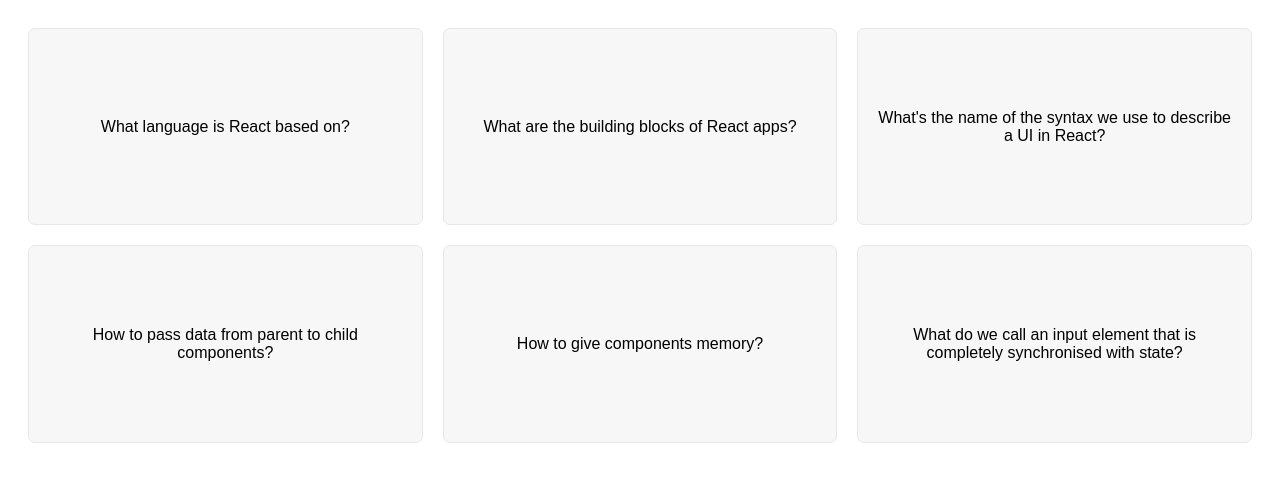
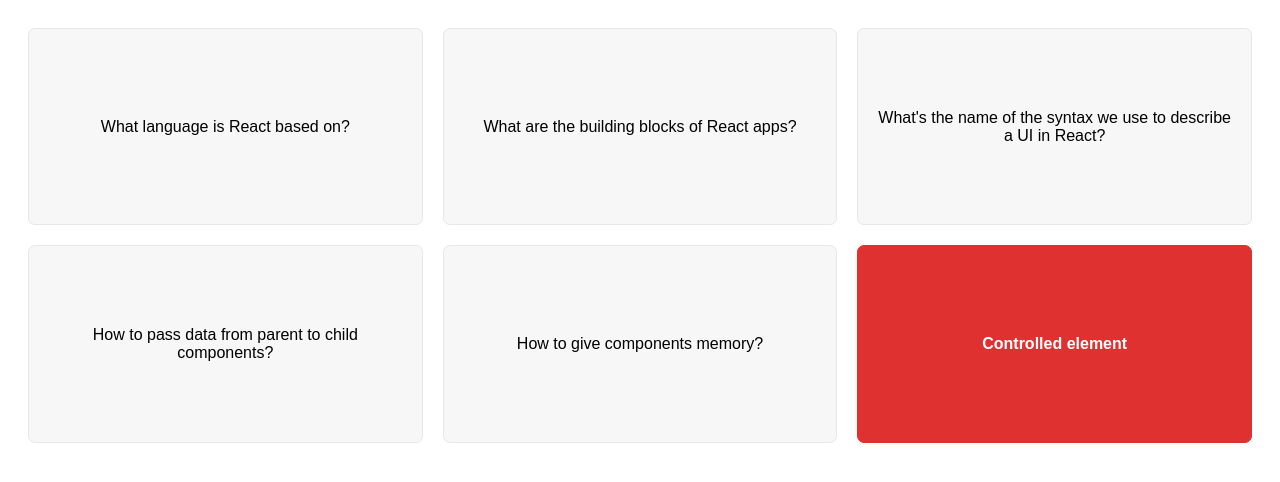
Before and after one commit to SenseiZarkoDukic/flashcards, a React (Create React App) app: page / in a window 1280 px wide. Shown: the top 482 px of the page. Built offline with nearby package versions, Linux system fonts and the light colour scheme.

Commit message:
Using state to decide on slectedId if it is going to be question or answer, also giving classNames to the cards

```diff
--- a/src/App.js
+++ b/src/App.js
@@ -1,3 +1,4 @@
+import { useState } from "react";
 import "./styles.css";
 
 export default function App() {
@@ -43,11 +44,19 @@
 ];
 
 function FlashCards() {
+  const [selectedId, setSelectedId] = useState(2002);
+
   return (
     <div className="flashcards">
       {questions.map((question) => (
-        <div key={question.id}>
-          <p> {question.question} </p>
+        <div
+          key={question.id}
+          className={question.id === selectedId ? "selected" : ""}
+          // setSelectedId((id) => id === e.target.id)}
+        >
+          <p>
+            {question.id === selectedId ? question.answer : question.question}
+          </p>
         </div>
       ))}
     </div>
```
